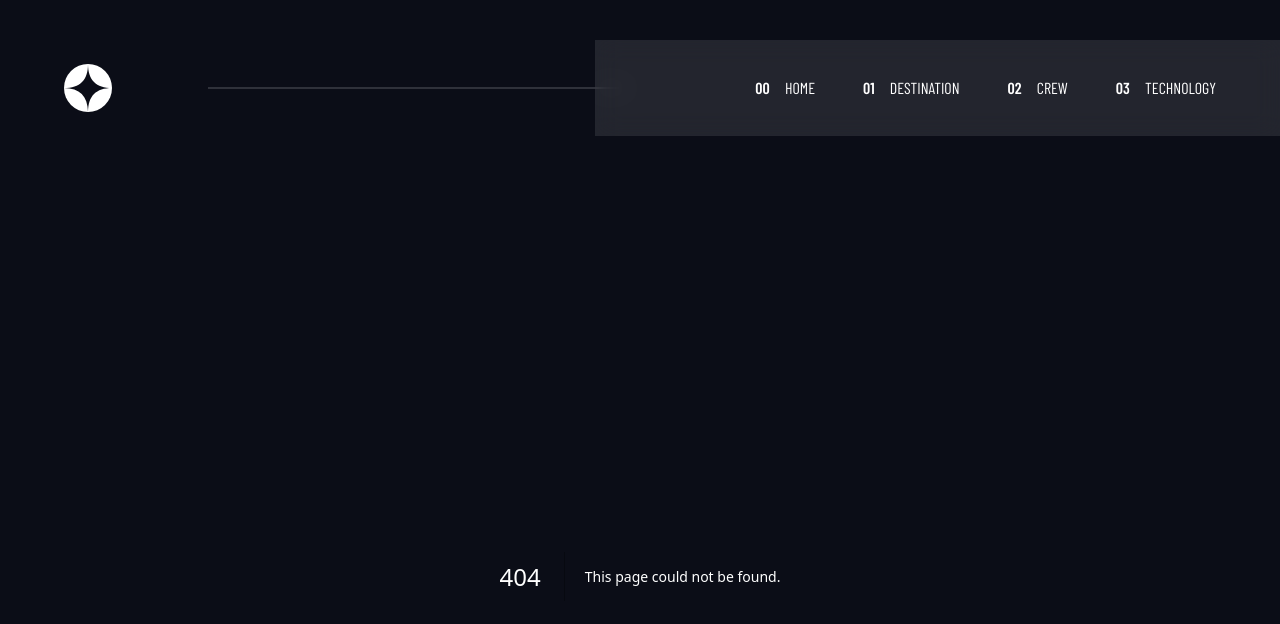
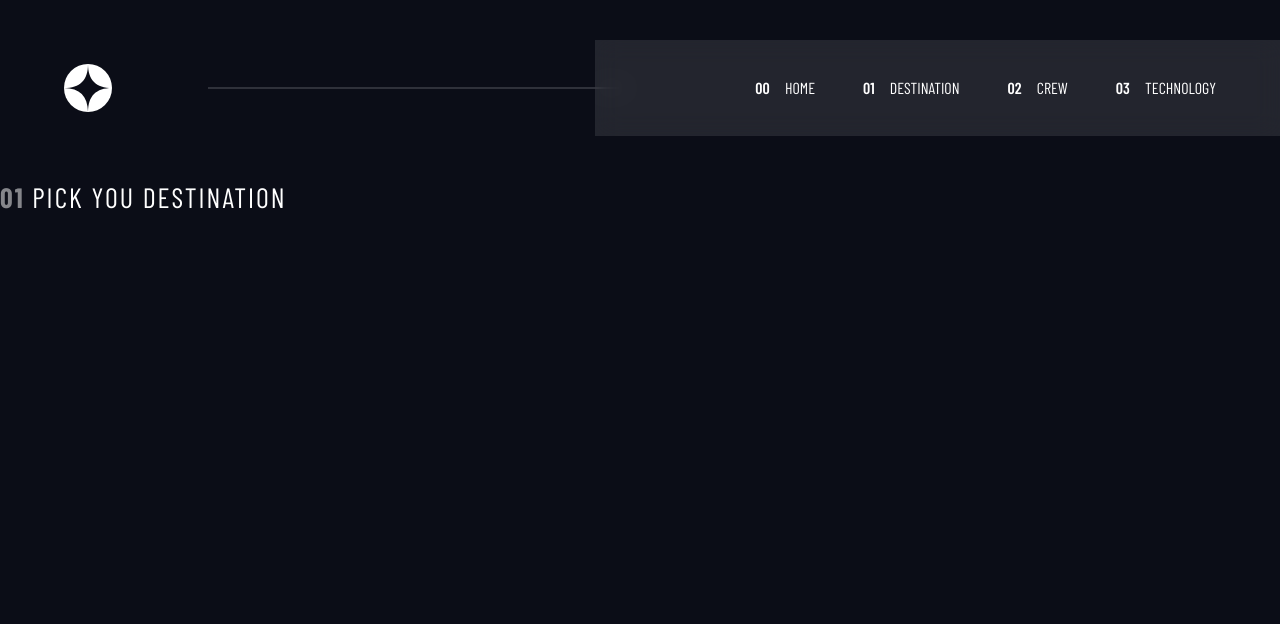
Before and after one commit to Mokalbari/space-tourism, a Next.js app: page /destination in a window 1280 px wide. Before the commit this address had no page. Shown: the top 624 px of the page. Built offline with nearby package versions, Linux system fonts and the light colour scheme; a web font is replaced by a local one.

Commit message:
add title component to destination

```diff
--- /dev/null
+++ b/app/destination/page.tsx
@@ -0,0 +1,11 @@
+// type Props = {}
+
+import Title from "../ui/destination/title"
+
+export default function Page() {
+  return (
+    <main>
+      <Title />
+    </main>
+  )
+}
--- /dev/null
+++ b/app/ui/destination/title.tsx
@@ -0,0 +1,11 @@
+import { barlowCondensed } from "../fonts"
+
+export default function Title() {
+  return (
+    <h1
+      className={`${barlowCondensed.className} uppercase tracking-wider sm:text-[1.25rem] lg:text-md`}
+    >
+      <span className="font-bold text-white/50">01</span> Pick you destination
+    </h1>
+  )
+}
```
